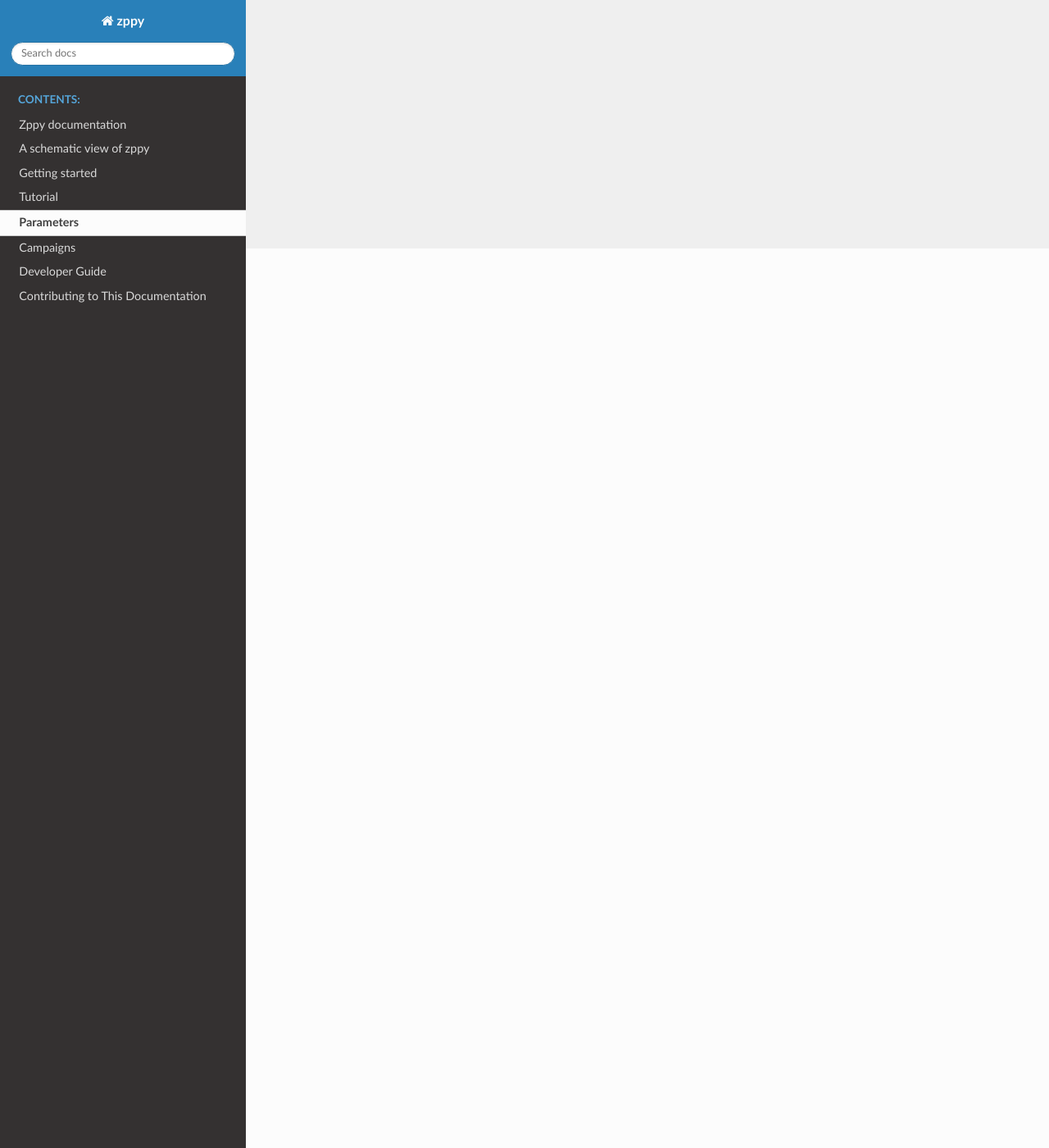
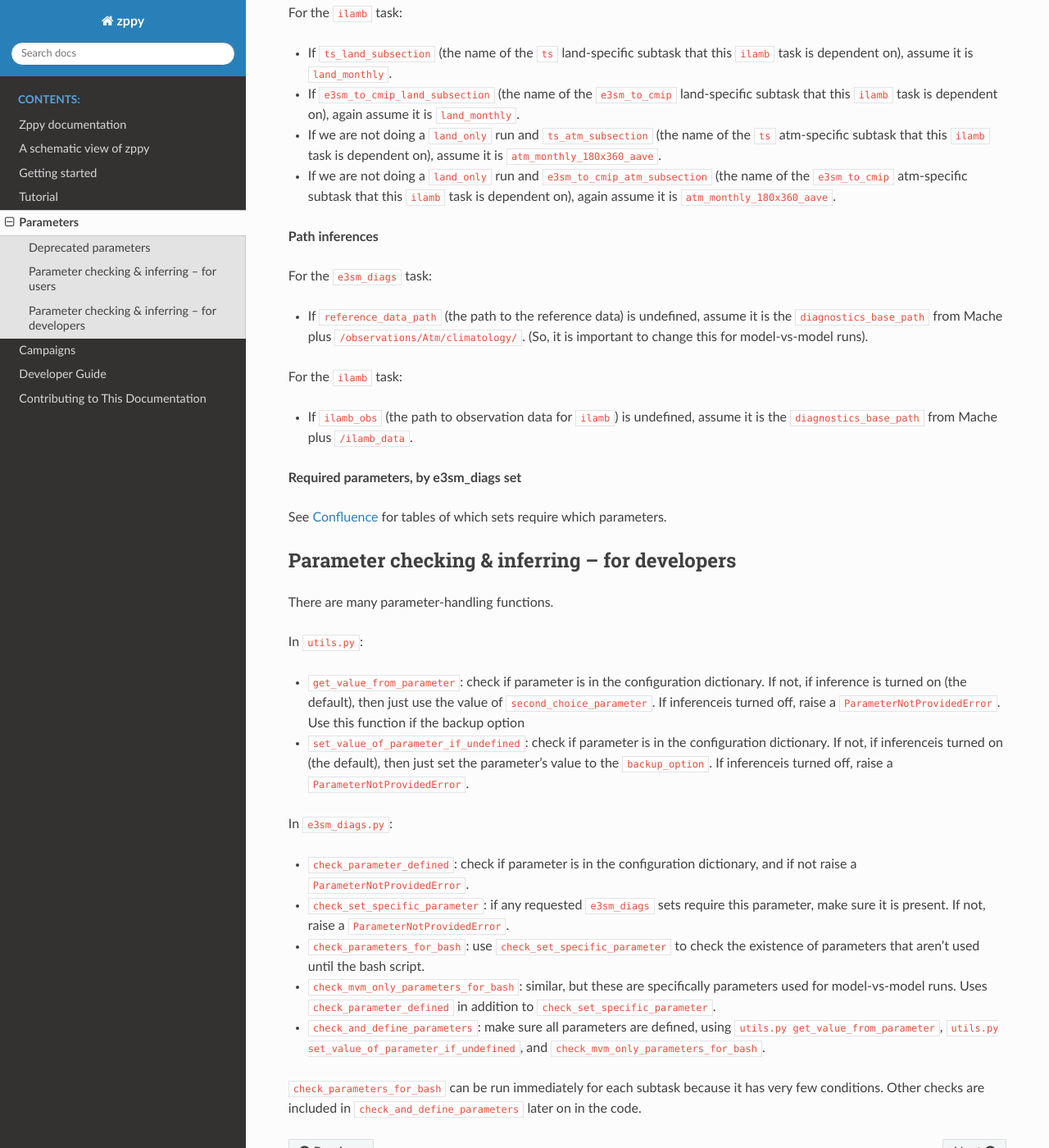
Before and after one commit to E3SM-Project/zppy, a Sphinx documentation site: the page built from docs/source/parameters.rst, in a window 1280 px wide and 1400 px high, scrolled down 1097 px. Shown: the whole window at 82% size. Built offline with Sphinx 7.4.7 and the Read the Docs theme 3.1.0, drawn with Linux system fonts in a browser that asks for light colours; some of the changed text lies outside the part shown.

Commit message:
Document parameter inference

```diff
--- a/docs/source/parameters.rst
+++ b/docs/source/parameters.rst
@@ -15,3 +15,76 @@
 on GitHub for a complete list of parameters and their default values.
 You can also view the most up-to-date,
 `unreleased parameter defaults <https://github.com/E3SM-Project/zppy/blob/main/zppy/templates/default.ini>`_.
+
+Deprecated parameters
+=====================
+
+The following parameters no longer perform any function:
+   ::
+
+        "e3sm_to_cmip_environment_commands"
+        "ts_fmt"
+        "scratch"
+        "atmosphere_only"
+        "plot_names"
+
+Parameter checking & inferring -- for users
+===========================================
+
+There are two types of inferences, each with their own parameter in ``default.ini``:
+
+* ``infer_path_parameters``: infer paths that are not explicitly provided in the configuraiton file. Default is ``True``.
+* ``infer_section_parameters``: infer subtask dependency names that are not explicitly provided in the configuration file. Default is ``True``.
+
+**Section inferences**
+
+For the ``climo``, ``ts``, ``e3sm_to_cmip``, and ``e3sm_diags`` tasks:
+
+* If ``subsection`` (the name of the subtask) is undefined, just use the value of ``grid``.
+
+For the ``e3sm_to_cmip`` task:
+
+* If ``ts_subsection`` (the name of the ``ts`` subtask that this ``e3sm_to_cmip`` subtask is dependent on) is undefined, assume it had the same name as this ``e3sm_to_cmip`` subtask.
+
+For the ``ilamb`` task:
+
+* If ``ts_land_subsection`` (the name of the ``ts`` land-specific subtask that this ``ilamb`` task is dependent on), assume it is ``land_monthly``.
+* If ``e3sm_to_cmip_land_subsection`` (the name of the ``e3sm_to_cmip`` land-specific subtask that this ``ilamb`` task is dependent on), again assume it is ``land_monthly``.
+* If we are not doing a ``land_only`` run and ``ts_atm_subsection`` (the name of the ``ts`` atm-specific subtask that this ``ilamb`` task is dependent on), assume it is ``atm_monthly_180x360_aave``.
+* If we are not doing a ``land_only`` run and ``e3sm_to_cmip_atm_subsection`` (the name of the ``e3sm_to_cmip`` atm-specific subtask that this ``ilamb`` task is dependent on), again assume it is ``atm_monthly_180x360_aave``.
+
+
+**Path inferences**
+
+For the ``e3sm_diags`` task:
+
+* If ``reference_data_path`` (the path to the reference data) is undefined, assume it is the ``diagnostics_base_path`` from Mache plus ``/observations/Atm/climatology/``. (So, it is important to change this for model-vs-model runs).
+
+
+For the ``ilamb`` task:
+
+* If ``ilamb_obs`` (the path to observation data for ``ilamb``) is undefined, assume it is the ``diagnostics_base_path`` from Mache plus ``/ilamb_data``.
+
+**Required parameters, by e3sm_diags set**
+
+See `Confluence <https://acme-climate.atlassian.net/wiki/spaces/IPD/pages/4984209586/zppy+parameters+for+e3sm_diags>`_ for tables of which sets require which parameters.
+
+Parameter checking & inferring -- for developers
+================================================
+
+There are many parameter-handling functions.
+
+In ``utils.py``:
+
+* ``get_value_from_parameter``: check if parameter is in the configuration dictionary. If not, if inference is turned on (the default), then just use the value of ``second_choice_parameter``. If inferenceis turned off, raise a ``ParameterNotProvidedError``. Use this function if the backup option
+* ``set_value_of_parameter_if_undefined``: check if parameter is in the configuration dictionary. If not, if inferenceis turned on (the default), then just set the parameter's value to the ``backup_option``. If inferenceis turned off, raise a ``ParameterNotProvidedError``.
+
+In ``e3sm_diags.py``:
+
+* ``check_parameter_defined``: check if parameter is in the configuration dictionary, and if not raise a ``ParameterNotProvidedError``.
+* ``check_set_specific_parameter``: if any requested ``e3sm_diags`` sets require this parameter, make sure it is present. If not, raise a ``ParameterNotProvidedError``.
+* ``check_parameters_for_bash``: use ``check_set_specific_parameter`` to check the existence of parameters that aren't used until the bash script.
+* ``check_mvm_only_parameters_for_bash``: similar, but these are specifically parameters used for model-vs-model runs. Uses ``check_parameter_defined`` in addition to ``check_set_specific_parameter``.
+* ``check_and_define_parameters``: make sure all parameters are defined, using ``utils.py get_value_from_parameter``, ``utils.py set_value_of_parameter_if_undefined``,  and ``check_mvm_only_parameters_for_bash``.
+
+``check_parameters_for_bash`` can be run immediately for each subtask because it has very few conditions. Other checks are included in ``check_and_define_parameters`` later on in the code.
```
